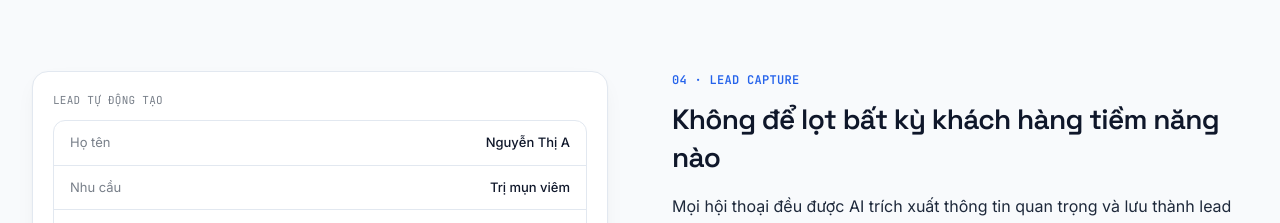
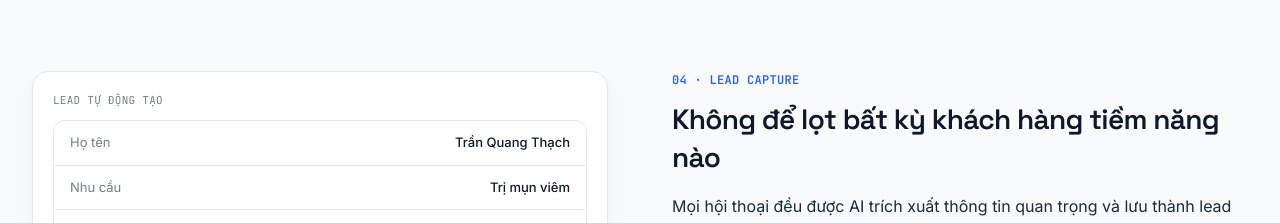
Before and after one commit to TiDiAI/tidi.vn, a Next.js app: page / in a window 1280 px wide. Shown: the part 2760-2983 px from the top of the page. Built offline with nearby package versions, Linux system fonts and the light colour scheme.

Commit message:
Update Features.tsx

```diff
--- a/src/components/Features.tsx
+++ b/src/components/Features.tsx
@@ -21,7 +21,7 @@ function ChatbotVisual() {
 
 function LeadCaptureVisual() {
   const rows = [
-    ["Họ tên", "Nguyễn Thị A"],
+    ["Họ tên", "Trần Quang Thạch"],
     ["Nhu cầu", "Trị mụn viêm"],
     ["Ngân sách", "3 – 5 triệu"],
     ["Kênh vào", "Fanpage"],
```
